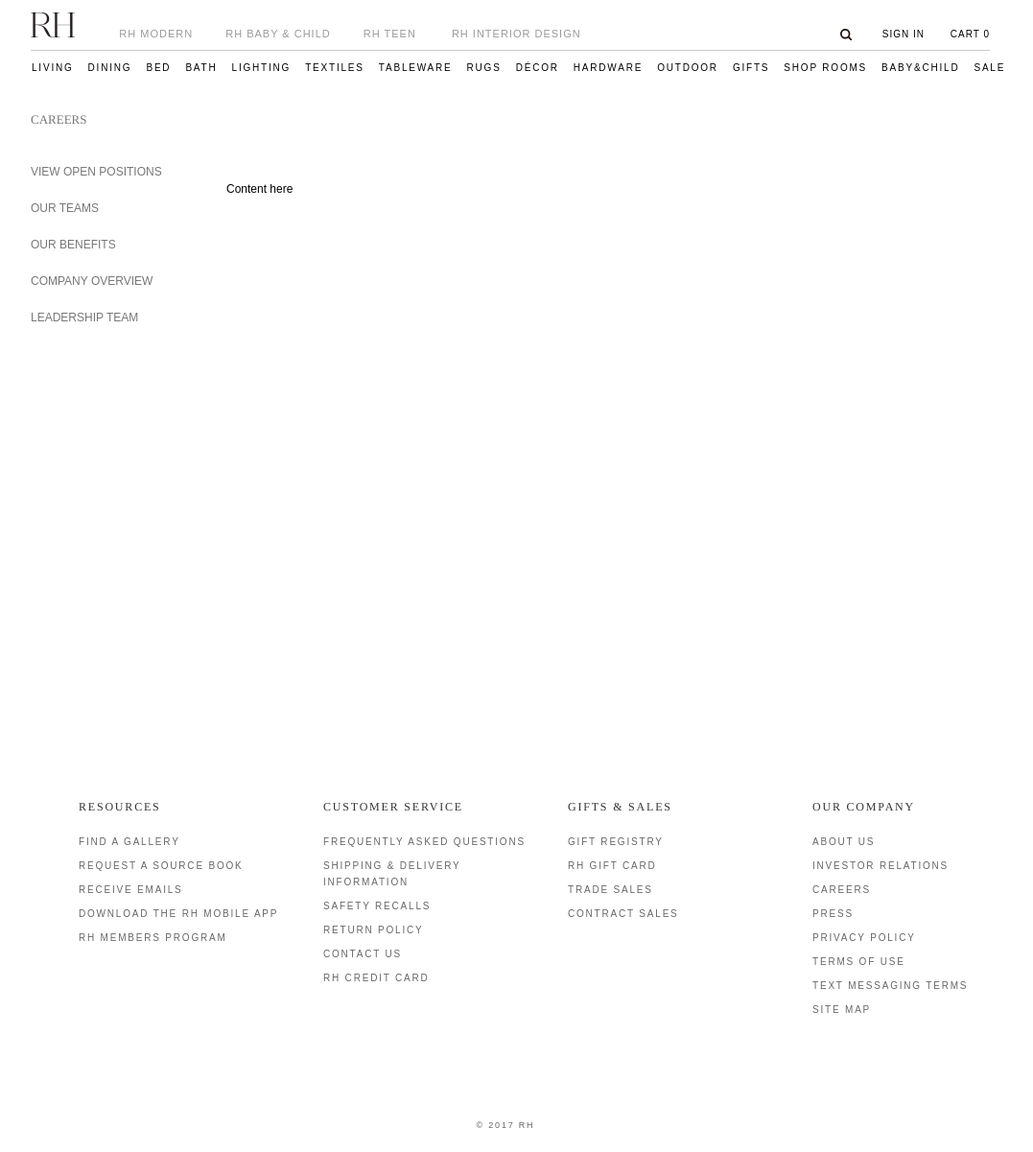
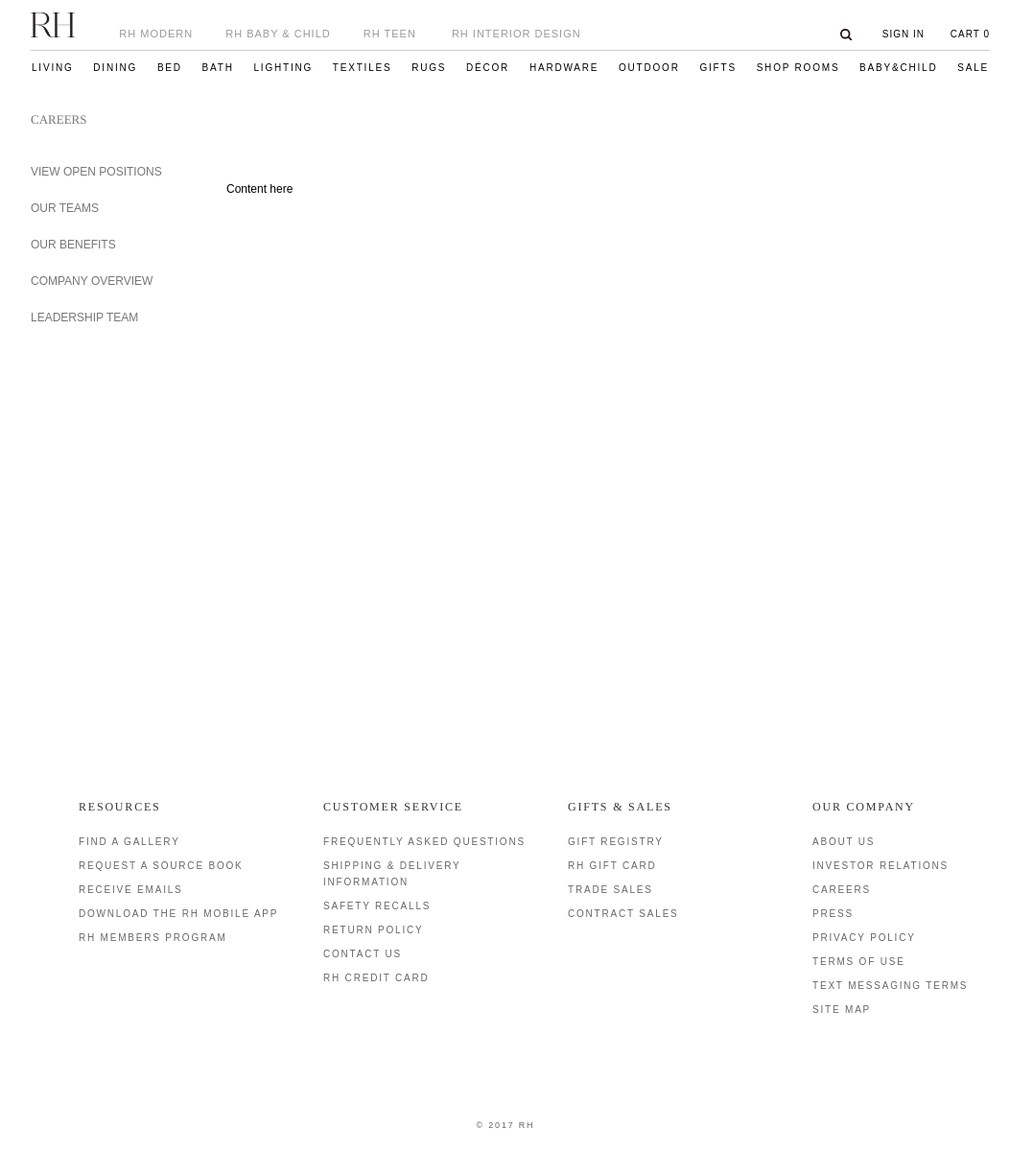
Before and after one commit to rh-stuff/Careers, a Jekyll site: the page built from index.html, in a window 1280 px wide. Shown: the whole page at 96% size, without its empty margins (108-1185 px from the left). Built offline with Jekyll 4.4.1, drawn with Linux system fonts in a browser that asks for light colours.

Commit message:
Update default.html

```diff
--- a/_layouts/default.html
+++ b/_layouts/default.html
@@ -101,12 +101,6 @@
                             Textiles
                         </div>
 
-                    </li>
-                    <li id="cat2320246" class="trigger-subnav-category trigger-subnav-category-float ">
-                        <div class="subnav-category-text" style="">
-                            <div class="subnav-category-underline"></div>
-                            Tableware
-                        </div>
                     </li>
                     <li id="cat1535014" class="trigger-subnav-category trigger-subnav-category-float ">
                         <div class="subnav-category-text" style="">
```
